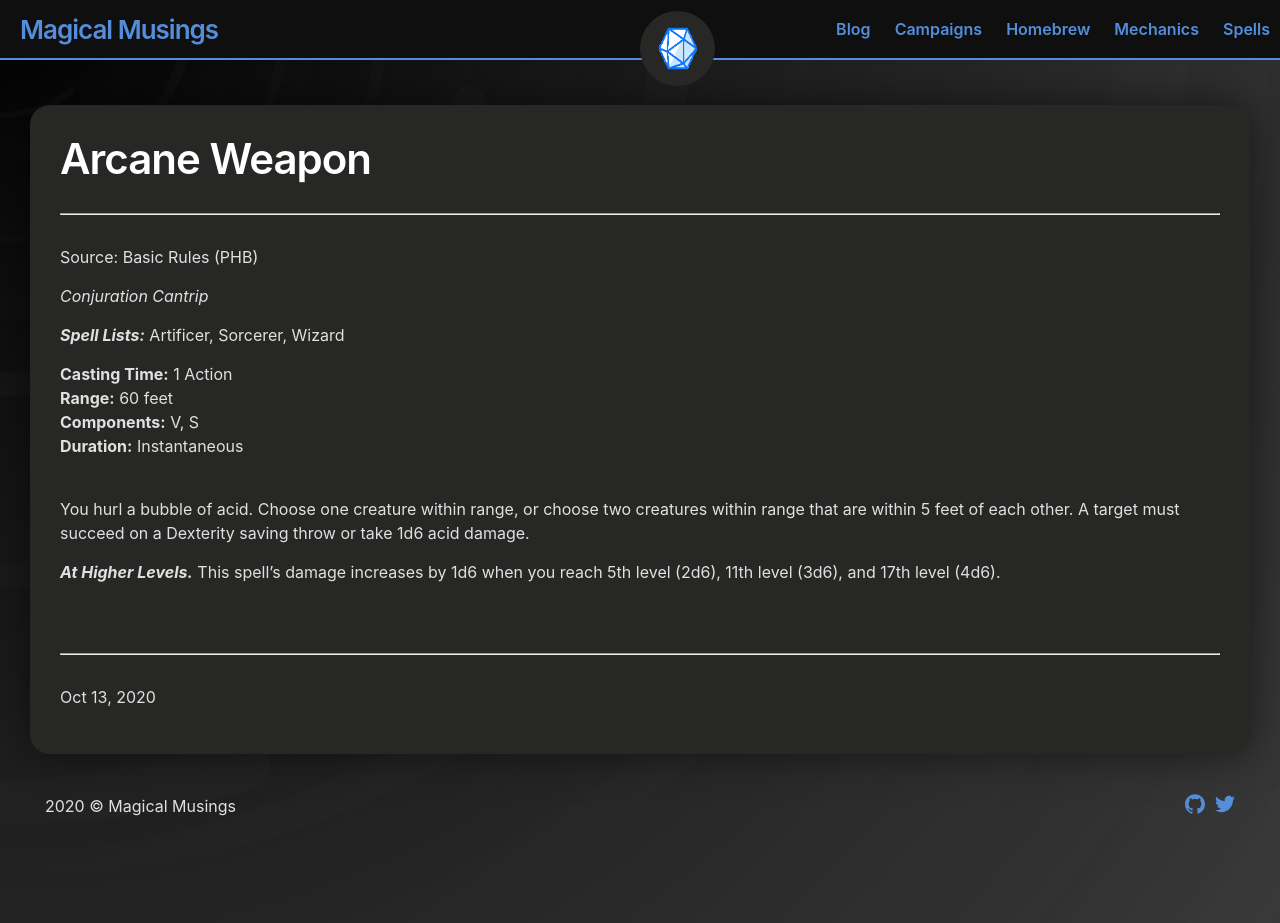
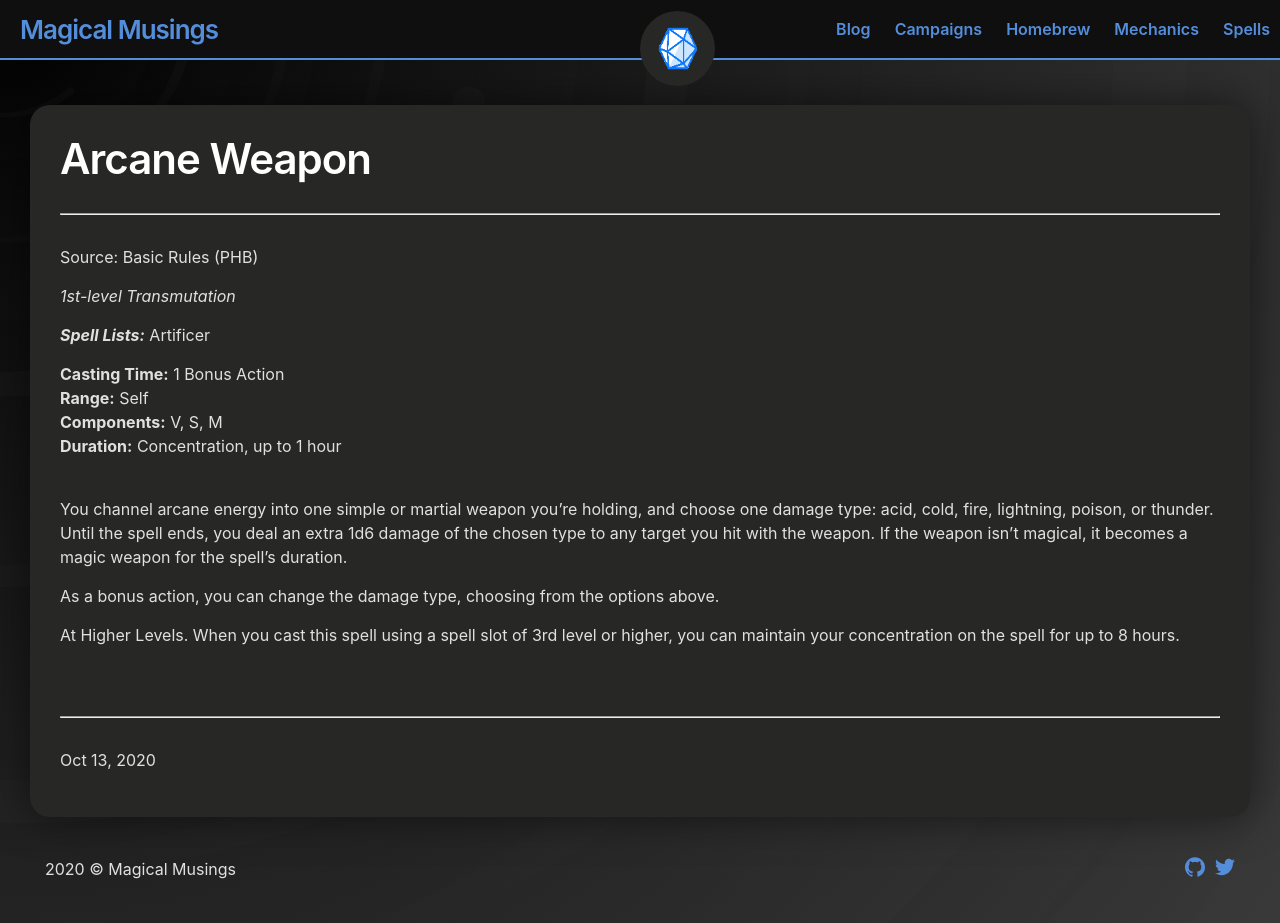
Before and after one commit to andersthemagi/magicalmusings.github.io, a Jekyll site: the page built from _posts/spells/first-level/2020-10-13-spells-1-arcane-weapon.md, in a window 1280 px wide and 923 px high. Built offline with Jekyll 4.4.1, drawn with Linux system fonts in a browser that asks for light colours.

Commit message:
added level 1 spells A through C

```diff
--- a/_posts/spells/first-level/2020-10-13-spells-1-arcane-weapon.md
+++ b/_posts/spells/first-level/2020-10-13-spells-1-arcane-weapon.md
@@ -1,18 +1,20 @@
 ---
 title: Arcane Weapon
-permalink: "/spells/cantrips/arcane-weapon/"
+permalink: "/spells/first-level/arcane-weapon/"
 layout: spell-post
 categories: [Spells, Cantrips]
-tags: [Artificer, Sorcerer, Wizard]
+tags: [Artificer]
 source: "Basic Rules (PHB)"
-spell-level: Cantrip
-school: Conjuration
-casting-time: "1 Action"
-range: "60 feet"
-components: "V, S"
-duration: "Instantaneous"
+spell-level: "1st-level"
+school: Transmutation
+casting-time: "1 Bonus Action"
+range: "Self"
+components: "V, S, M"
+duration: "Concentration, up to 1 hour"
 ---
 
-You hurl a bubble of acid. Choose one creature within range, or choose two creatures within range that are within 5 feet of each other. A target must succeed on a Dexterity saving throw or take 1d6 acid damage.
+You channel arcane energy into one simple or martial weapon you’re holding, and choose one damage type: acid, cold, fire, lightning, poison, or thunder. Until the spell ends, you deal an extra 1d6 damage of the chosen type to any target you hit with the weapon. If the weapon isn’t magical, it becomes a magic weapon for the spell’s duration.
 
-***At Higher Levels.*** This spell’s damage increases by 1d6 when you reach 5th level (2d6), 11th level (3d6), and 17th level (4d6).
+As a bonus action, you can change the damage type, choosing from the options above.
+
+At Higher Levels. When you cast this spell using a spell slot of 3rd level or higher, you can maintain your concentration on the spell for up to 8 hours.
```
Also changed, not shown: _posts/spells/first-level/2020-10-13-spells-1-absorb-elements.md (+10 -10 lines), _posts/spells/first-level/2020-10-13-spells-1-acid-stream.md (+9 -9 lines), _posts/spells/first-level/2020-10-13-spells-1-armor-of-agathys.md (+8 -8 lines), _posts/spells/first-level/2020-10-13-spells-1-arms-of-hadar.md (added, +18 -0 lines), _posts/spells/first-level/2020-10-13-spells-1-beast-bond.md (added, +16 -0 lines), _posts/spells/first-level/2020-10-13-spells-1-catapult.md (added, +18 -0 lines), _posts/spells/first-level/2020-10-13-spells-1-cause-of-fear.md (added, +18 -0 lines), _posts/spells/first-level/2020-10-13-spells-1-ceremony.md (added, +30 -0 lines), _posts/spells/first-level/2020-10-13-spells-1-chaos-bolt.md (added, +32 -0 lines), _posts/spells/first-level/2020-10-13-spells-1-chromatic-orb.md (added, +18 -0 lines), _posts/spells/first-level/2020-10-13-spells-1-compelled-duel.md (added, +18 -0 lines).
